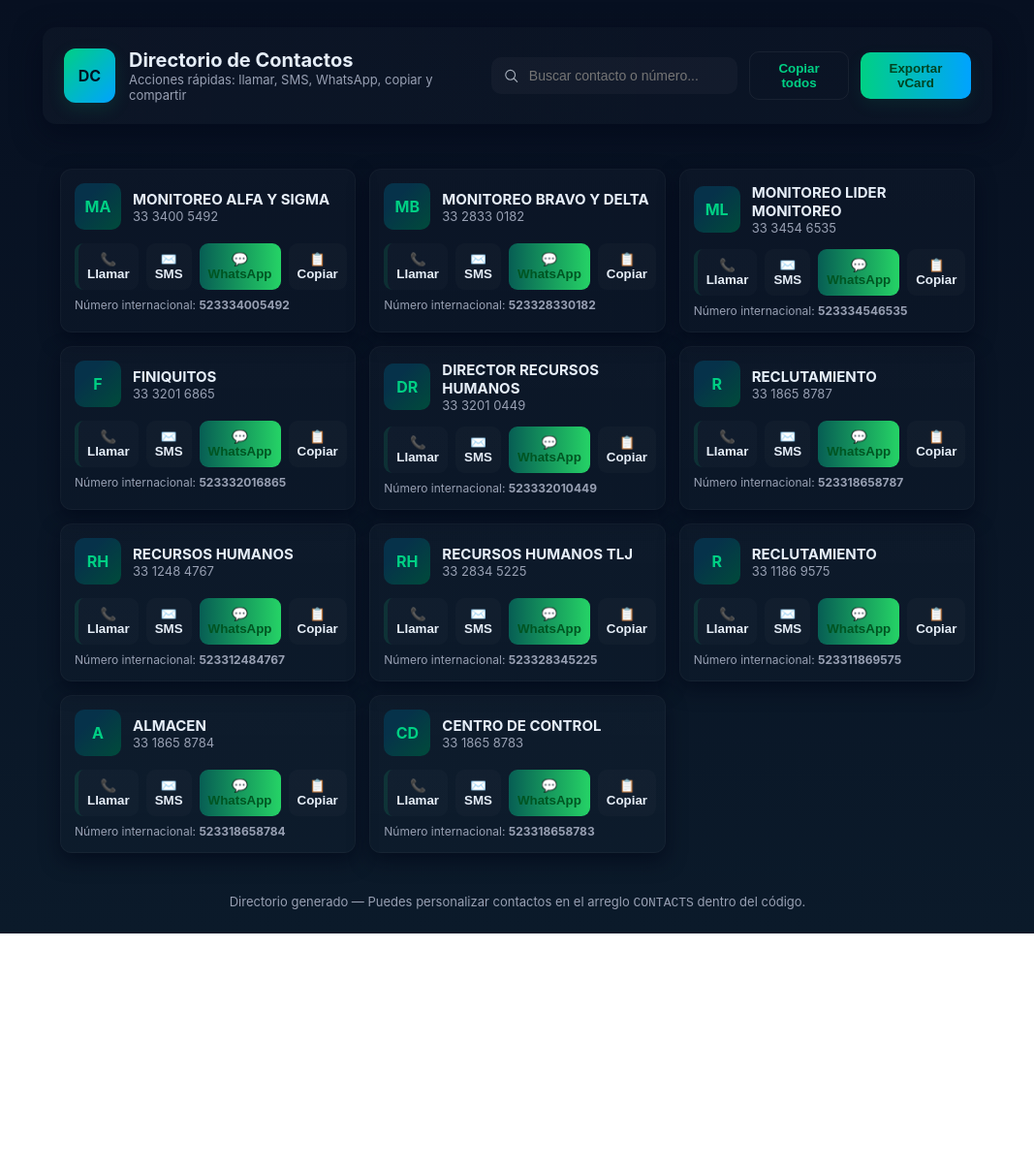
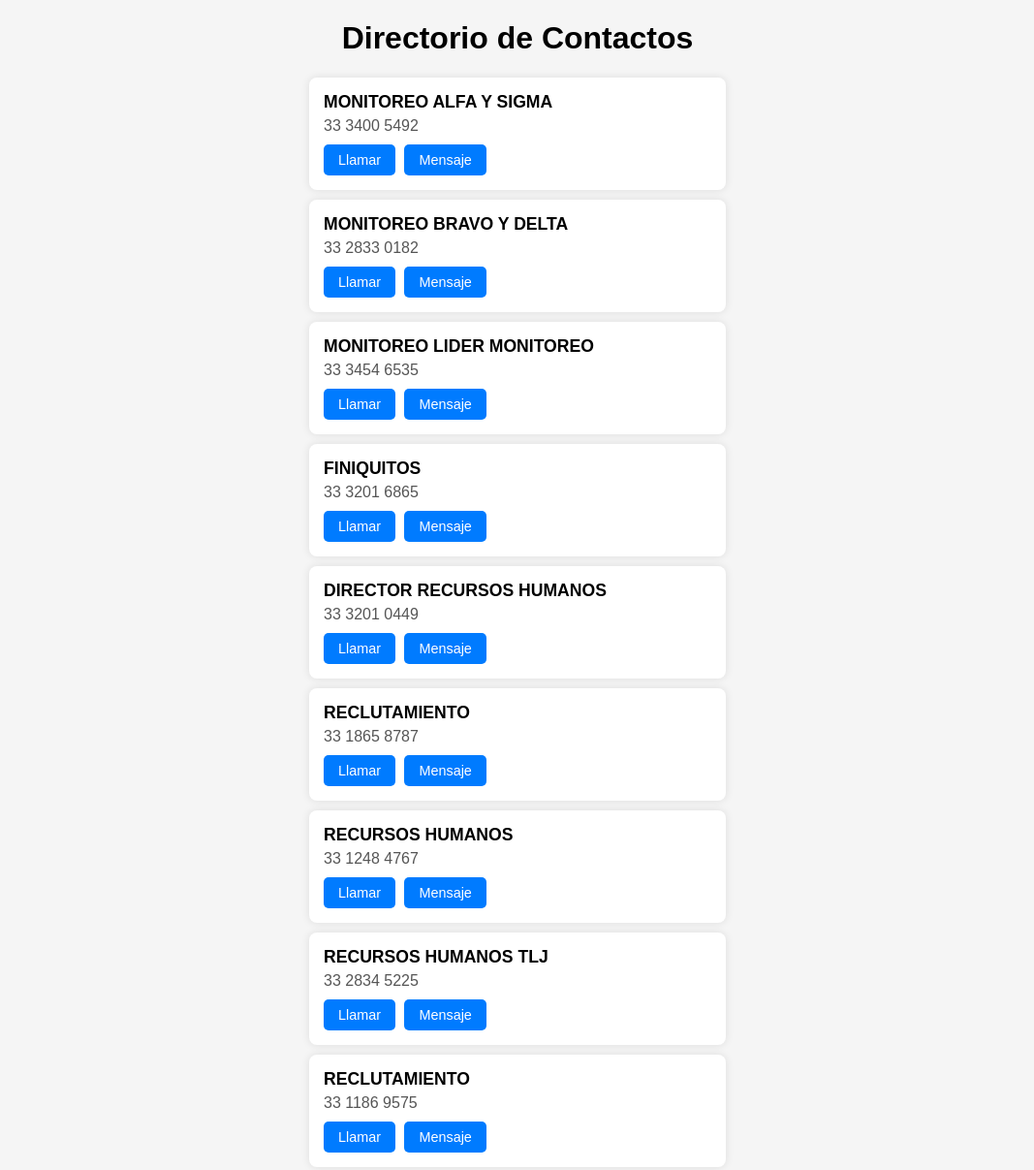
Before and after one commit to CesarvillaIb/directorio-contactos, a plain HTML site: page index.html in a window 1280 px wide. Shown: the top 1207 px of the page at 97% size, without its empty margins (106-1173 px from the left). Before the commit the page ends 963 px from the top, so only its background shows below. Drawn offline with Linux system fonts and the light colour scheme.

Commit message:
Update index.html

```diff
--- a/index.html
+++ b/index.html
@@ -1,157 +1,101 @@
-<!doctype html>
+<!DOCTYPE html>
 <html lang="es">
 <head>
-  <meta charset="utf-8" />
-  <meta name="viewport" content="width=device-width,initial-scale=1" />
-  <title>Directorio Pro — Contactos</title>
-  <meta name="description" content="Directorio de contactos con acciones: llamar, SMS, WhatsApp, copiar número y compartir." />
+<meta charset="UTF-8" />
+<meta name="viewport" content="width=device-width, initial-scale=1" />
+<title>Directorio de Contactos</title>
 <style>
-    :root{
-      --bg:#0f1724; --card:#0b1220; --muted:#98a0b3; --accent:#00d084; --glass: rgba(255,255,255,0.03);
-      --maxw:980px;
-      font-family: Inter, ui-sans-serif, system-ui, -apple-system, 'Segoe UI', Roboto, 'Helvetica Neue', Arial;
+  body { font-family: Arial, sans-serif; margin: 20px; background: #f5f5f5; }
+  h1 { text-align: center; }
+  .contact { background: white; padding: 15px; margin: 10px auto; border-radius: 8px; max-width: 400px; box-shadow: 0 0 8px rgba(0,0,0,0.1);}
+  .name { font-weight: bold; font-size: 1.1em; margin-bottom: 5px; }
+  .phone { color: #555; margin-bottom: 10px; }
+  button {
+    background-color: #007bff; color: white; border: none; padding: 8px 15px; border-radius: 5px;
+    cursor: pointer; margin-right: 5px; font-size: 0.9em;
   }
-    *{box-sizing:border-box}
-    body{margin:0;min-height:100vh;background:linear-gradient(180deg,#071021 0%, #0b1a2a 100%);color:#e6eef8;-webkit-font-smoothing:antialiased;}
-    header{max-width:var(--maxw);margin:28px auto;padding:22px;border-radius:14px;background:linear-gradient(90deg, rgba(255,255,255,0.02), rgba(255,255,255,0.01));box-shadow:0 10px 30px rgba(2,6,23,0.6);display:flex;gap:18px;align-items:center}
-    .brand{display:flex;gap:14px;align-items:center}
-    .logo{width:56px;height:56px;border-radius:12px;display:grid;place-items:center;background:linear-gradient(135deg,var(--accent),#00a3ff);font-weight:700;color:#012;box-shadow:0 6px 18px rgba(0,208,132,0.12)}
-    h1{font-size:20px;margin:0}
-    p.lead{margin:0;color:var(--muted);font-size:13px}
-
-    .controls{margin-left:auto;display:flex;gap:12px;align-items:center}
-    .search{background:var(--glass);padding:10px 12px;border-radius:10px;display:flex;gap:8px;align-items:center;min-width:250px}
-    .search input{background:transparent;border:0;outline:none;color:inherit;font-size:14px;width:220px}
-    .btn{background:transparent;border:1px solid rgba(255,255,255,0.06);padding:9px 12px;border-radius:10px;color:var(--accent);cursor:pointer;font-weight:600}
-    .btn.primary{background:linear-gradient(90deg,var(--accent),#00a3ff);color:#042;box-shadow:0 6px 18px rgba(0,208,132,0.08);border:none}
-
-    main{max-width:var(--maxw);margin:20px auto;padding:18px}
-    .grid{display:grid;grid-template-columns:repeat(auto-fit,minmax(260px,1fr));gap:14px}
-
-    .card{background:linear-gradient(180deg, rgba(255,255,255,0.02), rgba(255,255,255,0.01));padding:14px;border-radius:12px;border:1px solid rgba(255,255,255,0.03);box-shadow:0 8px 20px rgba(2,6,23,0.6);display:flex;flex-direction:column;gap:8px}
-    .top{display:flex;align-items:center;gap:12px}
-    .avatar{width:48px;height:48px;border-radius:10px;background:linear-gradient(135deg,#06324a 30%, #004b3b);display:grid;place-items:center;font-weight:700;color:var(--accent)}
-    .meta{flex:1}
-    .name{font-weight:700;font-size:15px}
-    .phone{color:var(--muted);font-size:13px}
-
-    .actions{display:flex;gap:8px;margin-top:6px}
-    .action{flex:1;padding:9px;border-radius:9px;border:0;background:rgba(255,255,255,0.02);color:inherit;cursor:pointer;display:inline-flex;align-items:center;gap:8px;justify-content:center;font-weight:600}
-    .action.call{border-left:4px solid rgba(0,200,120,0.12)}
-    .action.whatsapp{background:linear-gradient(90deg,#075e54 0%, #25d366 100%);color:#052;}
-    .small{font-size:12px;color:var(--muted)}
-
-    footer{max-width:var(--maxw);margin:24px auto;text-align:center;color:var(--muted);font-size:13px}
-
-    @media (max-width:520px){header{padding:12px;gap:10px}.search input{width:120px}}
+  button:hover { background-color: #0056b3; }
 </style>
 </head>
 <body>
-  <header>
-    <div class="brand">
-      <div class="logo">DC</div>
-      <div>
 <h1>Directorio de Contactos</h1>
-        <p class="lead">Acciones rápidas: llamar, SMS, WhatsApp, copiar y compartir</p>
-      </div>
+
+<div class="contact">
+  <div class="name">MONITOREO ALFA Y SIGMA</div>
+  <div class="phone">33 3400 5492</div>
+  <button onclick="location.href='tel:+523334005492'">Llamar</button>
+  <button onclick="location.href='sms:+523334005492'">Mensaje</button>
 </div>
 
-    <div class="controls">
-      <div class="search">
-        <svg width="18" height="18" viewBox="0 0 24 24" fill="none" aria-hidden><path d="M21 21l-4.35-4.35" stroke="currentColor" stroke-width="1.6" stroke-linecap="round" stroke-linejoin="round" opacity="0.7"/><path d="M11 18a7 7 0 100-14 7 7 0 000 14z" stroke="currentColor" stroke-width="1.6" stroke-linecap="round" stroke-linejoin="round" opacity="0.7"/></svg>
-        <input id="q" placeholder="Buscar contacto o número..." oninput="filter()" />
+<div class="contact">
+  <div class="name">MONITOREO BRAVO Y DELTA</div>
+  <div class="phone">33 2833 0182</div>
+  <button onclick="location.href='tel:+523328330182'">Llamar</button>
+  <button onclick="location.href='sms:+523328330182'">Mensaje</button>
 </div>
-      <button class="btn" onclick="copyAll()">Copiar todos</button>
-      <button class="btn primary" onclick="downloadVCard()">Exportar vCard</button>
+
+<div class="contact">
+  <div class="name">MONITOREO LIDER MONITOREO</div>
+  <div class="phone">33 3454 6535</div>
+  <button onclick="location.href='tel:+523334546535'">Llamar</button>
+  <button onclick="location.href='sms:+523334546535'">Mensaje</button>
 </div>
-  </header>
 
-  <main>
-    <div id="list" class="grid"></div>
-  </main>
+<div class="contact">
+  <div class="name">FINIQUITOS</div>
+  <div class="phone">33 3201 6865</div>
+  <button onclick="location.href='tel:+523332016865'">Llamar</button>
+  <button onclick="location.href='sms:+523332016865'">Mensaje</button>
+</div>
 
-  <footer>Directorio generado — Puedes personalizar contactos en el arreglo <code>CONTACTS</code> dentro del código.</footer>
+<div class="contact">
+  <div class="name">DIRECTOR RECURSOS HUMANOS</div>
+  <div class="phone">33 3201 0449</div>
+  <button onclick="location.href='tel:+523332010449'">Llamar</button>
+  <button onclick="location.href='sms:+523332010449'">Mensaje</button>
+</div>
 
-  <script>
-    // Datos de contactos (editar aquí)
-    const CONTACTS = [
-      { name: 'MONITOREO ALFA Y SIGMA', phone: '33 3400 5492' },
-      { name: 'MONITOREO BRAVO Y DELTA', phone: '33 2833 0182' },
-      { name: 'MONITOREO LIDER MONITOREO', phone: '33 3454 6535' },
-      { name: 'FINIQUITOS', phone: '33 3201 6865' },
-      { name: 'DIRECTOR RECURSOS HUMANOS', phone: '33 3201 0449' },
-      { name: 'RECLUTAMIENTO', phone: '33 1865 8787' },
-      { name: 'RECURSOS HUMANOS', phone: '33 1248 4767' },
-      { name: 'RECURSOS HUMANOS TLJ', phone: '33 2834 5225' },
-      { name: 'RECLUTAMIENTO', phone: '33 1186 9575' },
-      { name: 'ALMACEN', phone: '33 1865 8784' },
-      { name: 'CENTRO DE CONTROL', phone: '33 1865 8783' }
-    ];
+<div class="contact">
+  <div class="name">RECLUTAMIENTO</div>
+  <div class="phone">33 1865 8787</div>
+  <button onclick="location.href='tel:+523318658787'">Llamar</button>
+  <button onclick="location.href='sms:+523318658787'">Mensaje</button>
+</div>
 
-    // Utilities
-    const sanitize = s => s.replace(/[^0-9]/g, ''); // keep digits
-    const intl = p => '52' + sanitize(p); // Mexico country code (without +)
+<div class="contact">
+  <div class="name">RECURSOS HUMANOS</div>
+  <div class="phone">33 1248 4767</div>
+  <button onclick="location.href='tel:+523312484767'">Llamar</button>
+  <button onclick="location.href='sms:+523312484767'">Mensaje</button>
+</div>
 
-    function makeCard(c){
-      const div = document.createElement('div'); div.className='card';
-      div.innerHTML = `
-        <div class="top">
-          <div class="avatar">${getInitials(c.name)}</div>
-          <div class="meta">
-            <div class="name">${escapeHTML(c.name)}</div>
-            <div class="phone">${escapeHTML(c.phone)}</div>
+<div class="contact">
+  <div class="name">RECURSOS HUMANOS TLJ</div>
+  <div class="phone">33 2834 5225</div>
+  <button onclick="location.href='tel:+523328345225'">Llamar</button>
+  <button onclick="location.href='sms:+523328345225'">Mensaje</button>
 </div>
+
+<div class="contact">
+  <div class="name">RECLUTAMIENTO</div>
+  <div class="phone">33 1186 9575</div>
+  <button onclick="location.href='tel:+523311869575'">Llamar</button>
+  <button onclick="location.href='sms:+523311869575'">Mensaje</button>
 </div>
-        <div class="actions">
-          <button class="action call" onclick="call('${sanitize(c.phone)}')">📞 Llamar</button>
-          <button class="action" onclick="sms('${sanitize(c.phone)}')">✉️ SMS</button>
-          <button class="action whatsapp" onclick="whatsapp('${sanitize(c.phone)}','Hola,%20me%20puedes%20apoyar?')">💬 WhatsApp</button>
-          <button class="action" onclick="copy('${c.phone}')">📋 Copiar</button>
+
+<div class="contact">
+  <div class="name">ALMACEN</div>
+  <div class="phone">33 1865 8784</div>
+  <button onclick="location.href='tel:+523318658784'">Llamar</button>
+  <button onclick="location.href='sms:+523318658784'">Mensaje</button>
 </div>
-        <div class="small">Número internacional: <strong>${intl(c.phone)}</strong></div>
-      `;
-      return div;
-    }
 
-    function render(list){
-      const container = document.getElementById('list'); container.innerHTML='';
-      list.forEach(c=>container.appendChild(makeCard(c)));
-    }
+<div class="contact">
+  <div class="name">CENTRO DE CONTROL</div>
+  <div class="phone">33 1865 8783</div>
+  <button onclick="location.href='tel:+523318658783'">Llamar</button>
+  <button onclick="location.href='sms:+523318658783'">Mensaje</button>
+</div>
 
-    function filter(){
-      const q = document.getElementById('q').value.toLowerCase();
-      const filtered = CONTACTS.filter(c=> (c.name+c.phone).toLowerCase().includes(q));
-      render(filtered);
-    }
-
-    // Actions
-    function call(num){ window.location.href = 'tel:+52' + num; }
-    function sms(num){ window.location.href = 'sms:+52' + num; }
-    function whatsapp(num, message){ const u = `https://wa.me/52${num}?text=${encodeURIComponent(message)}`; window.open(u,'_blank'); }
-    function copy(text){ navigator.clipboard.writeText(text).then(()=>toast('Copiado al portapapeles')) }
-    function copyAll(){ const all = CONTACTS.map(c=>`${c.name} — ${c.phone}`).join('\n'); navigator.clipboard.writeText(all).then(()=>toast('Listado copiado')) }
-
-    function downloadVCard(){
-      const v = CONTACTS.map(c=>{
-        const n = c.name.replace(/\n/g,' ');
-        const p = sanitize(c.phone);
-        return `BEGIN:VCARD\nVERSION:3.0\nFN:${n}\nTEL;TYPE=CELL:+52${p}\nEND:VCARD`;
-      }).join('\n');
-      const blob = new Blob([v], {type:'text/vcard'});
-      const url = URL.createObjectURL(blob);
-      const a = document.createElement('a'); a.href = url; a.download = 'contactos.vcf'; document.body.appendChild(a); a.click(); a.remove(); URL.revokeObjectURL(url);
-    }
-
-    // Helpers
-    function escapeHTML(s){ return String(s).replace(/[&<>\"]/g, c=>({ '&':'&amp;','<':'&lt;','>':'&gt;','"':'&quot;' }[c])) }
-    function getInitials(n){ return n.split(' ').slice(0,2).map(x=>x[0]||'').join('').toUpperCase(); }
-    function toast(msg){
-      const t = document.createElement('div'); t.textContent=msg; t.style.position='fixed'; t.style.right='18px'; t.style.bottom='18px'; t.style.padding='10px 14px'; t.style.background='rgba(0,0,0,0.6)'; t.style.border='1px solid rgba(255,255,255,0.04)'; t.style.borderRadius='10px'; t.style.color='#dfeffb'; t.style.zIndex=9999; document.body.appendChild(t);
-      setTimeout(()=>t.remove(),2200);
-    }
-
-    // Inicializar
-    render(CONTACTS);
-  </script>
 </body>
 </html>
```
Lines whose indentation alone changed are shown as unchanged.
